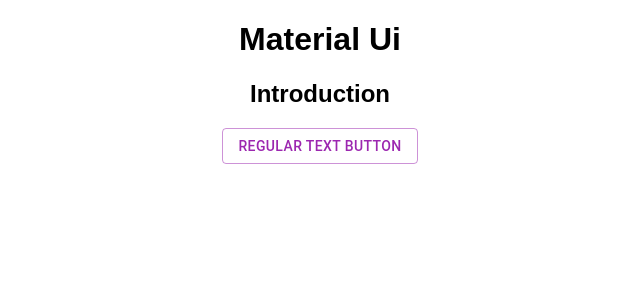
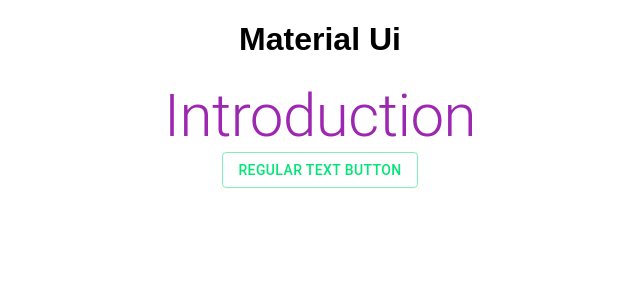
Before and after one commit to fang-wenlee/MaterialUi, a React (Create React App) app: page / in a window 1280 px wide. Shown: the top 300 px of the page, without its empty margins (320-960 px from the left). Built offline with nearby package versions, Linux system fonts and the light colour scheme.

Commit message:
Typography import typography from "@material-ui/core" replace html element with it

```diff
--- a/src/App.js
+++ b/src/App.js
@@ -2,6 +2,7 @@
 import "./styles.css";
 //import Button from "./CoolButton";
 import { TextButton } from "./Buttons";
+import { Typography } from "@material-ui/core";
 // import { IconLabelButtons } from "./IconButtons";
 //import Stack from "@mui/material/Stack";
 
@@ -12,7 +13,9 @@
   return (
     <div className="App">
       <h1>Material Ui</h1>
-      <h2>Introduction</h2>
+      <Typography variant="h2" color="primary">
+        Introduction
+      </Typography>
       <TextButton />
 
       {/* <div style={{ marginRight: "20px" }}>
--- a/src/Buttons.js
+++ b/src/Buttons.js
@@ -30,7 +30,7 @@
 
 export const TextButton = () => {
   return (
-    <Button color="primary" variant="outlined">
+    <Button color="secondary" variant="outlined">
       Regular Text Button
     </Button>
   );
```
